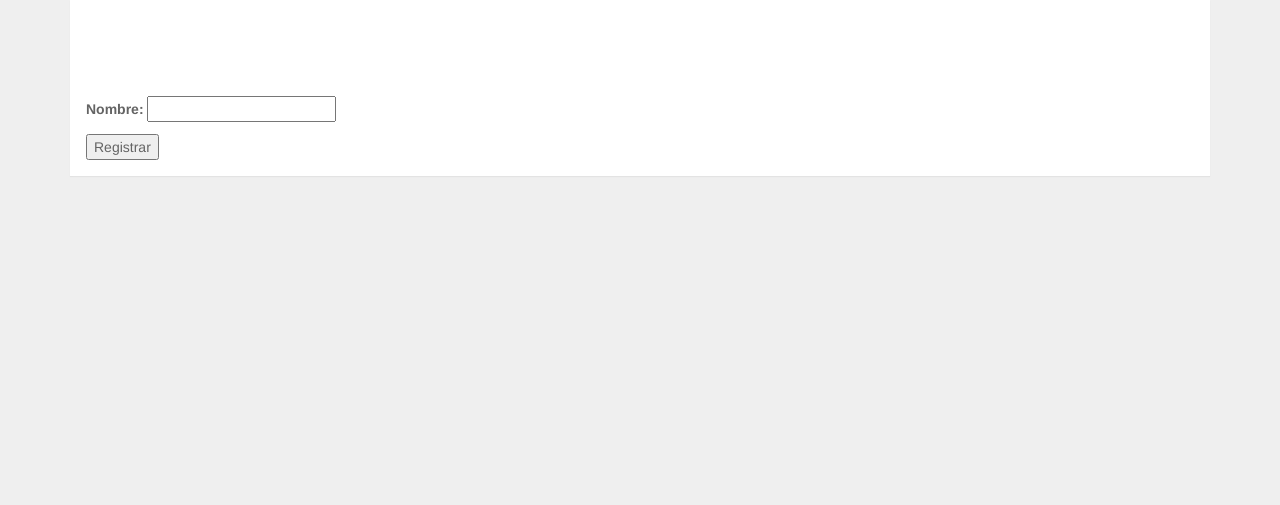
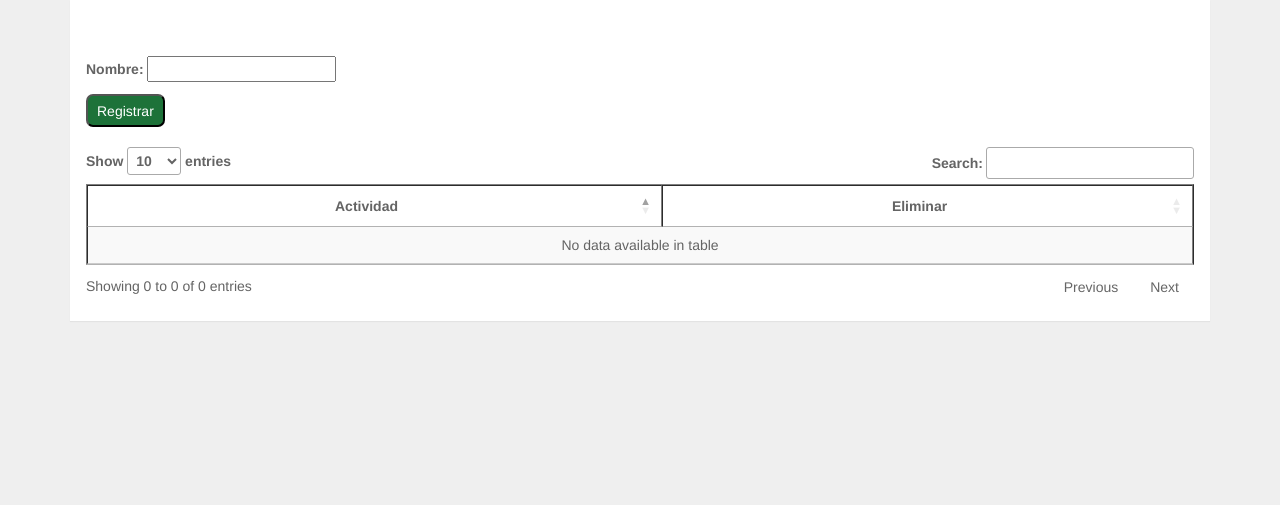
Before and after one commit to prengifo/GuardabosquesUSB, a Django app: page /main/actividades/registroTipoActividad in a window 1280 px wide. Shown: the part 50-555 px from the top of the page. Run offline with Django 3.2, Linux system fonts and the light colour scheme; data that the repository does not hold is empty; some libraries are stand-ins or nearby versions.

Commit message:
Super seria la parte de crear actividades \o/

```diff
--- a/GuardabosquesUSB/GuardabosquesUSB/views.py
+++ b/GuardabosquesUSB/GuardabosquesUSB/views.py
@@ -285,8 +285,13 @@ from django.views.generic import CreateView, ListView, DeleteView
 class TipoActividadCreateView(CreateView):
     model = TipoActividad
     form_class = TipoActividadForm
-    success_url = '/main/actividades/lista'
+    success_url = '/main/actividades/registroTipoActividad'
     template_name = 'crearTipoActividad.html'
+
+    def get_context_data(self, **kwargs):
+        ctx = super(TipoActividadCreateView, self).get_context_data(**kwargs)
+        ctx['actividades'] = TipoActividad.objects.all()
+        return ctx
 
 
 class TipoActividadListView(ListView):
@@ -297,7 +302,7 @@ class TipoActividadListView(ListView):
 
 class TipoActividadDeleteView(DeleteView):
     model = TipoActividad
-    success_url = '/main/actividades/lista'
+    success_url = '/main/actividades/registroTipoActividad'
 
 def calendario(request):
 
--- a/GuardabosquesUSB/templates/crearTipoActividad.html
+++ b/GuardabosquesUSB/templates/crearTipoActividad.html
@@ -13,23 +13,38 @@
         <![endif]-->
         <link href="{% static 'css/font-awesome.min.css' %}" type="text/css" rel="stylesheet">
 
-        <script type="text/javascript" src="https://www.google.com/jsapi"></script>
-
         <!-- CSS code from Bootply.com editor -->
 
         <link href="{% static 'css/main.css' %}" rel="stylesheet">
+
+        <!-- JavaScript jQuery code from Bootply.com editor -->
+
+        <script type='text/javascript'>
+          $(document).ready(function() {
+           });
+        </script>
 
         <script src="http://ajax.googleapis.com/ajax/libs/jquery/1.11.0/jquery.min.js"></script>
 
         <script type='text/javascript' src="{% static 'js/bootstrap.min.js' %}"></script>
 
-        <!-- JavaScript jQuery code from Bootply.com editor -->
+        <!-- DataTables CSS -->
+        <link rel="stylesheet" type="text/css" href="//cdn.datatables.net/1.10.2/css/jquery.dataTables.css">
 
-        <script type='text/javascript'>
+        <!-- jQuery -->
+        <script type="text/javascript" charset="utf8" src="//code.jquery.com/jquery-1.10.2.min.js"></script>
 
-          $(document).ready(function() {
-          });
+        <!-- DataTables -->
+        <script type="text/javascript" charset="utf8" src="//cdn.datatables.net/1.10.2/js/jquery.dataTables.js"></script>
 
+        <script type="text/javascript" class="init">
+          $(document).ready(function () {
+              $('#table_id').DataTable( {
+                language: {
+                   url: '//cdn.datatables.net/plug-ins/725b2a2115b/i18n/Spanish.json'
+                }
+              });
+          } );
         </script>
     </head>
 
@@ -98,19 +113,41 @@
     <div class="col-md-12">
       <div class="panel">
         <div class="panel-body">
-          <!--/stories-->
-          <div class="column">
-            <br><br><br><br>
+            <br></br>
             <form action="{% url "registroTipoActividad" %}" method="post">{% csrf_token %}
                 {{ form.as_p }}
-                <input type="submit" value="Registrar" />
+                <input  id="registroAct" type="submit" value="Registrar" />
             </form>
+            <div class="column">
+                 <!-- aqui -->
+            <br>
+            <table id="table_id" border="1" class="display">
+                <thead>
+                    <tr>
+                        <th style="text-align:center">Actividad</th>
+                        <th style="text-align:center">Eliminar</th>
+                    </tr>
+                </thead>
+                <tbody>
+                  {% for cest in actividades %}
+
+                  <tr>
+                      <td> {{ cest }} </td>
+                      <td style="padding: 5px">
+
+                <form method="post" action="{% url 'borrarTipoActividad' cest.pk %}">{% csrf_token %}<input type="submit" name="submit" value="Eliminar"></form>
+                      </td>
+                  </tr>
+                    {% endfor %}
+                </tbody>
+            </table>
+            </div>
           </div>
-        </div>
       </div><!--/col-12-->
     </div>
   </div>
-  <div>
+</div>
+
 </body>
 
     <footer style="position:absolute;left:0;bottom:0;width:100%;height:40px;">
```
